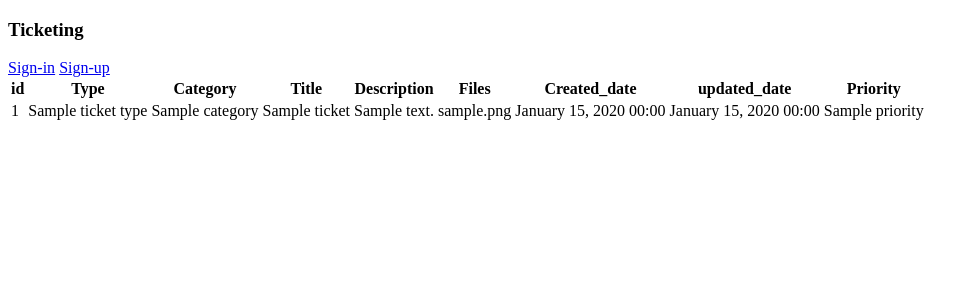
After one commit to SafaeZer/Ticketing_project_symfony, a Symfony app: template templates/myticket/mytickets.html.twig in a window 1280 px wide. The commit adds this page. Shown: the top 300 px of the page, without its empty margins (0-979 px from the left). Run offline with Twig, Linux system fonts and the light colour scheme; the template is opened without the code that fills it: most values are stand-ins (such as "Sample title", 1, 10 or a date in 2020); some libraries are stand-ins or nearby versions.

Commit message:
display data on table

```diff
--- a/src/Controller/TicketController.php
+++ b/src/Controller/TicketController.php
@@ -36,13 +36,14 @@ class TicketController extends AbstractController
             $this->em->persist($ticket);
             $this->em->flush();
 
-            return $this->redirectToRoute('app_ticket');
+            return $this->redirectToRoute('myticket');
         }
 
         return $this->renderForm('/ticket/ticketindex.html.twig', [
             'form' => $form,
         ]);
     }
+
     public function index(): Response
     {
         return $this->render('ticket/ticketindex.html.twig', [
--- a/templates/base.html.twig
+++ b/templates/base.html.twig
@@ -43,7 +43,7 @@
 													</a>
 												</li>
 												<li class="nav-item">
-													<a class="nav-link text-white" href="#">
+													<a class="nav-link text-white" href="{{path('myticket')}}">
 														<span data-feather="file"></span>
 														My Tickets
 													</a>
--- /dev/null
+++ b/templates/myticket/mytickets.html.twig
@@ -0,0 +1,43 @@
+{% extends 'base.html.twig' %}
+
+{% block title %}Hello MyticketController!
+{% endblock %}
+
+{% block body %}
+	<div class="row my-5">
+		<div class="col-md-8 mx-auto">
+			<div class="card">
+				<table class="table">
+					<thead>
+						<tr>
+							<th scope="col">id</th>
+							<th scope="col">Type</th>
+							<th scope="col">Category</th>
+							<th scope="col">Title</th>
+							<th scope="col">Description</th>
+							<th scope="col">Files</th>
+							<th scope="col">Created_date</th>
+							<th scope="col">updated_date</th>
+							<th scope="col">Priority</th>
+						</tr>
+					</thead>
+					<tbody>
+						{% for ticket in tickets %}
+							<tr>
+								<td scope="row">{{ticket.id}}</td>
+								<td>{{ticket.ticketType.name}}</td>
+								<td>{{ticket.category.name}}</td>
+								<td>{{ticket.titre}}</td>
+								<td>{{ticket.description}}</td>
+								<td>{{ticket.files}}</td>
+								<td>{{ticket.createddate|date}}</td>
+								<td>{{ticket.updateddate|date}}</td>
+								<td>{{ticket.priority}}</td>
+							</tr>
+						{% endfor %}
+					</tbody>
+				</table>
+			</div>
+		</div>
+	</div>
+{% endblock %}
```
Also changed, not shown: src/Controller/MyticketController.php (added, +35 -0 lines).
